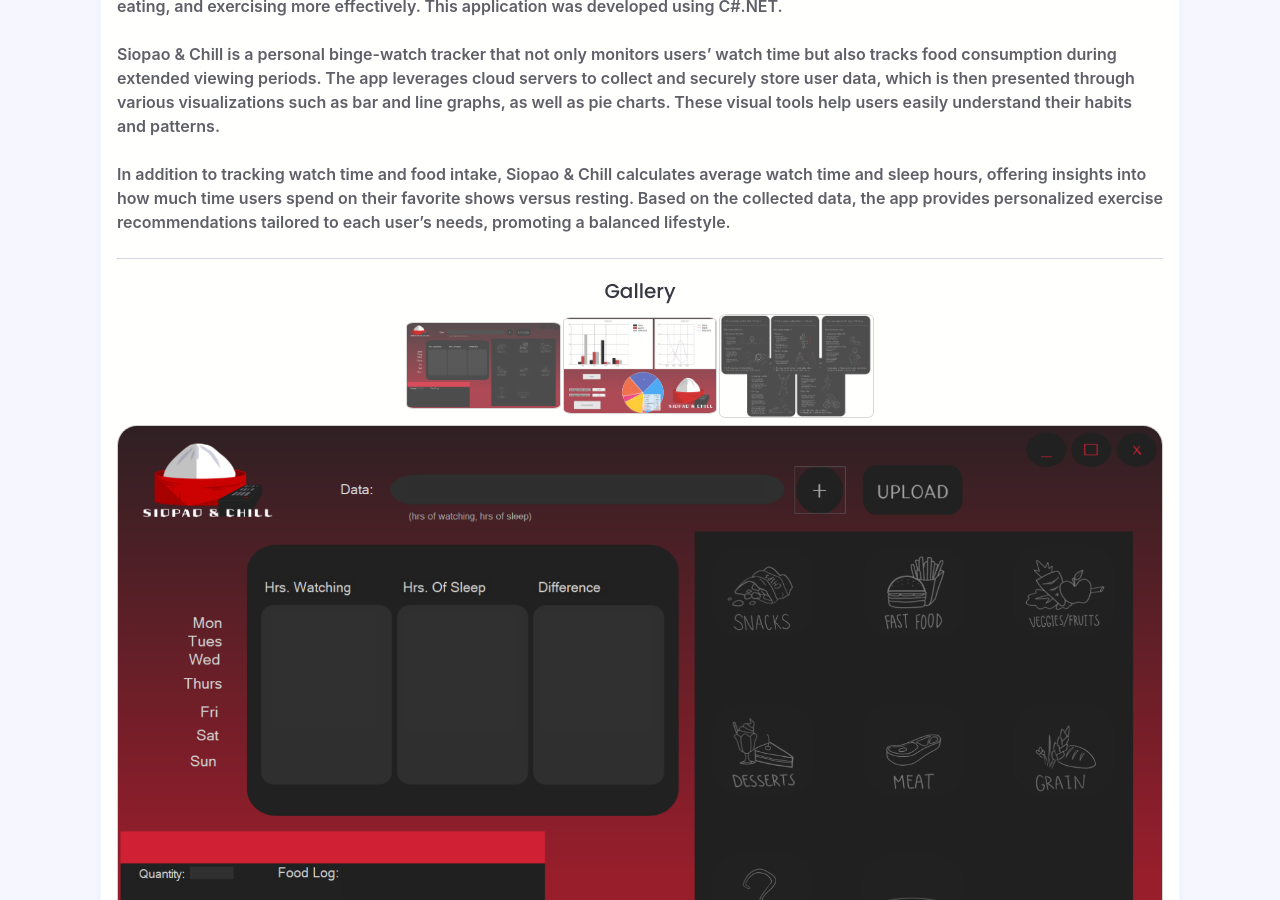
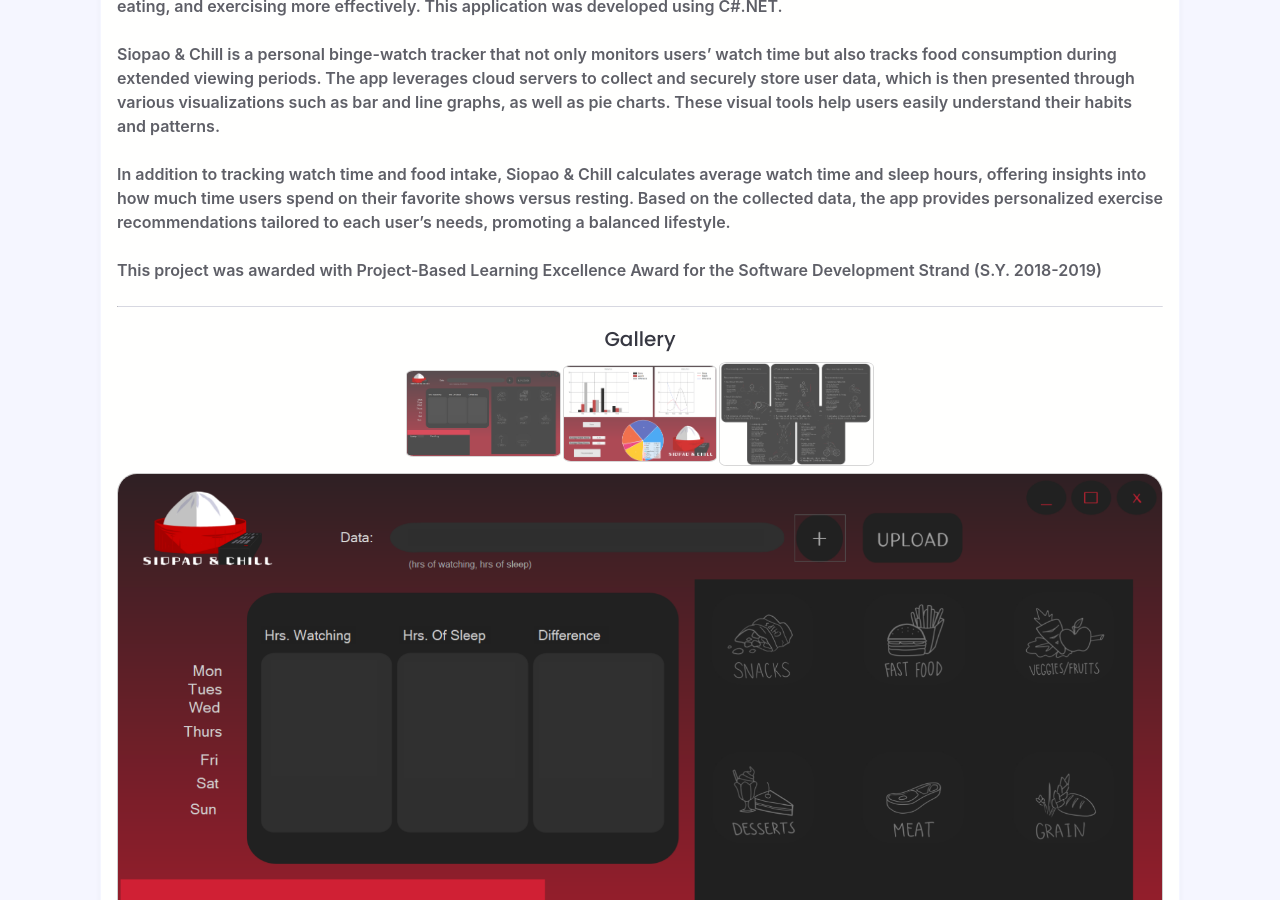
Before and after one commit to inokomi/inokomi.github.io, a Jekyll site: the page built from _posts/Projects/2019-11-05-project1.md, in a window 1280 px wide and 900 px high, scrolled down 893 px. Built offline with Jekyll 4.4.1, drawn with Linux system fonts in a browser that asks for light colours; nearby versions of some CDN libraries; some web fonts are replaced; some of the changed lines change nothing that is shown; some of the changed text lies outside the part shown.

Commit message:
Additional Text Added

```diff
--- a/_includes/footer.html
+++ b/_includes/footer.html
@@ -40,7 +40,7 @@
             <a href="http://instagram.com/{{site.instagram_username}}" target="_blank"><i class='uil uil-instagram'></i></a>
             {% endif %}
           </div>
-        <p>© 20{{ site.time | date: '%y' }} All rights reserved.</p>
+        <p>© 20{{ site.time | date: '%y' }} Katherine Valerio </p>
       </div>
     </div>
   </div>
--- a/_posts/Projects/2019-11-05-project1.md
+++ b/_posts/Projects/2019-11-05-project1.md
@@ -18,6 +18,8 @@ Through our research, our team identified several issues associated with binge-w
 Siopao & Chill is a personal binge-watch tracker that not only monitors users’ watch time but also tracks food consumption during extended viewing periods. The app leverages cloud servers to collect and securely store user data, which is then presented through various visualizations such as bar and line graphs, as well as pie charts. These visual tools help users easily understand their habits and patterns.
 
 In addition to tracking watch time and food intake, Siopao & Chill calculates average watch time and sleep hours, offering insights into how much time users spend on their favorite shows versus resting. Based on the collected data, the app provides personalized exercise recommendations tailored to each user’s needs, promoting a balanced lifestyle.
+
+This project was awarded with Project-Based Learning Excellence Award for the Software Development Strand (S.Y. 2018-2019)
 
 -----
 
```
